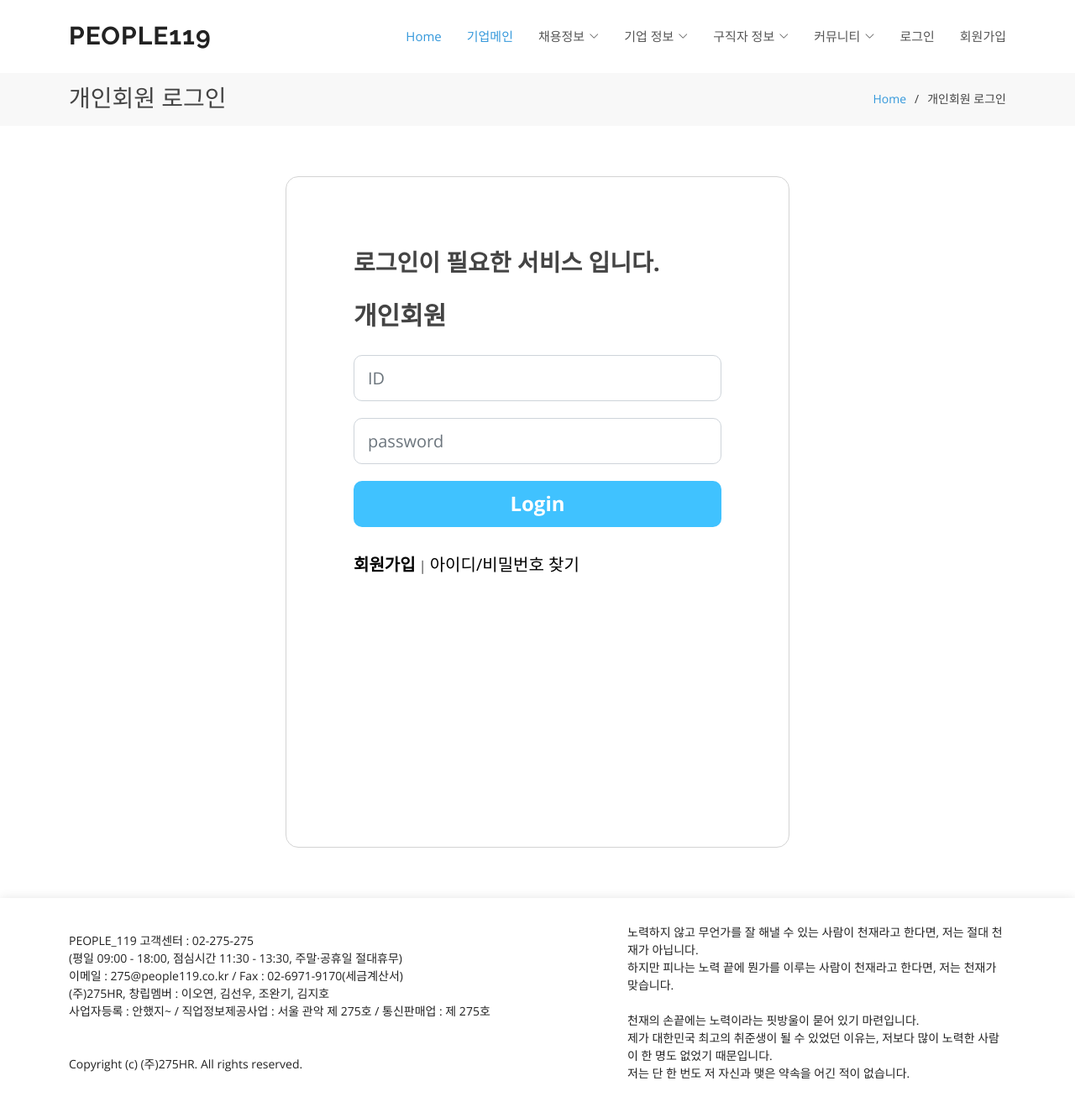
After one commit to LeeOhyeon/PEOPLE119, a Java web app: page /member/memberLoginView.do in a window 1280 px wide. The commit adds this page. Shown: the whole page at 84% size. Run offline with Spring Boot 4, a stand-in JSP engine, Linux system fonts and the light colour scheme; some libraries are stand-ins or nearby versions.

Commit message:
loginview

```diff
--- /dev/null
+++ b/GDJ41_people119_final/src/main/java/com/pp/boot/member/controller/MemberController.java
@@ -0,0 +1,15 @@
+package com.pp.boot.member.controller;
+
+import org.springframework.stereotype.Controller;
+import org.springframework.web.bind.annotation.RequestMapping;
+
+@Controller
+@RequestMapping("/member")
+public class MemberController {
+
+	@RequestMapping("/memberLoginView.do")
+	public String memberLoginView() {
+		return "member/memberLogin";
+	}
+
+}
--- a/GDJ41_people119_final/src/main/webapp/WEB-INF/views/common/header.jsp
+++ b/GDJ41_people119_final/src/main/webapp/WEB-INF/views/common/header.jsp
@@ -77,7 +77,7 @@
               <li><a href="#">이력서 TIP</a></li>
             </ul>
           </li>
-          <li><a href="#">로그인</a></li>
+          <li><a href="${path}/member/memberLoginView.do">로그인</a></li>
           <li><a href="#">회원가입</a></li>
           <!-- <li><a class="nav-link scrollto" href="#contact">Contact</a></li>
           <li><a class="getstarted scrollto" href="#about">Get Started</a></li> -->
--- /dev/null
+++ b/GDJ41_people119_final/src/main/webapp/WEB-INF/views/member/memberLogin.jsp
@@ -0,0 +1,63 @@
+<%@ page language="java" contentType="text/html; charset=UTF-8"
+	pageEncoding="UTF-8"%>
+<%@ taglib prefix="spring" uri="http://www.springframework.org/tags"%>
+<%@ taglib prefix="c" uri="http://java.sun.com/jsp/jstl/core"%>
+<c:set var="path" value="${pageContext.request.contextPath }" />
+
+<jsp:include page="/WEB-INF/views/common/header.jsp" />
+<link href="/resources/assets/css/login.css" rel="stylesheet">
+
+<main id="main">
+
+	<!-- ======= Breadcrumbs Section ======= -->
+	<section class="breadcrumbs">
+		<div class="container">
+
+			<div class="d-flex justify-content-between align-items-center">
+				<h2>개인회원 로그인</h2>
+				<ol>
+					<li><a href="index.html">Home</a></li>
+					<li>개인회원 로그인</li>
+				</ol>
+			</div>
+
+		</div>
+	</section>
+	<!-- End Breadcrumbs Section -->
+
+	<section class="inner-page">
+		<div class="container">
+
+			<div class="loginContainer">
+				<div class="loginouter">
+					<div class="loginTitle">로그인이 필요한 서비스 입니다.</div>
+					<div class="loginTitle2">개인회원</div>
+					<div>
+						<form action="${path}/memebr/memberLogin.do" method="post">
+							<input class="form-control form-control-lg" type="text"
+								placeholder="ID" aria-label=".form-control-lg example">
+							<input class="form-control form-control-lg" type="text"
+								placeholder="password" aria-label=".form-control-lg example">
+							<button type="submit" class="btn btn-primary">Login</button>
+						</form>
+					</div>
+					<div class="enroll">
+						<a href="#"><strong>회원가입</strong></a> | <a href="#">아이디/비밀번호
+							찾기</a>
+					</div>
+				</div>
+
+
+			</div>
+
+
+		</div>
+	</section>
+
+</main>
+<!-- End #main -->
+
+
+
+
+<jsp:include page="/WEB-INF/views/common/footer.jsp" />
--- /dev/null
+++ b/GDJ41_people119_final/src/main/webapp/resources/assets/css/login.css
@@ -0,0 +1,51 @@
+.loginContainer{
+    height: auto;
+    width: 100%;
+    margin: 0px;
+    padding: 0px;
+    display: flex;
+    justify-content: center;
+}
+.loginouter{
+    border: 1px solid #000000;
+    width: 600px;
+    height: 800px;
+    padding:80px;
+    border-radius:15px ;
+    border: 1px solid lightgray;
+}
+.loginTitle{
+    font-size: 28px;
+    font-weight: bolder;
+}
+.loginTitle2{
+    margin-top: 20px;
+    font-size: 30px;
+    font-weight: bolder;
+    margin-bottom: 25px;
+}
+
+.form-control{
+    margin-bottom: 20px;
+    height: 55px;
+    border-radius: 10px;
+}
+.btn-primary{
+    width: 100%;
+    height: 55px;
+    border-radius: 10px;
+    font-size: 24px;
+    font-weight: bolder;
+    background-color: rgb(64, 194, 255);
+    border: rgb(64, 194, 255);
+}
+.enroll>a{
+    text-decoration: none;
+    font-size: 20px;
+
+    color: black;
+}
+.enroll{
+    margin-top: 30px;
+    margin-bottom: 30px;
+}
```
